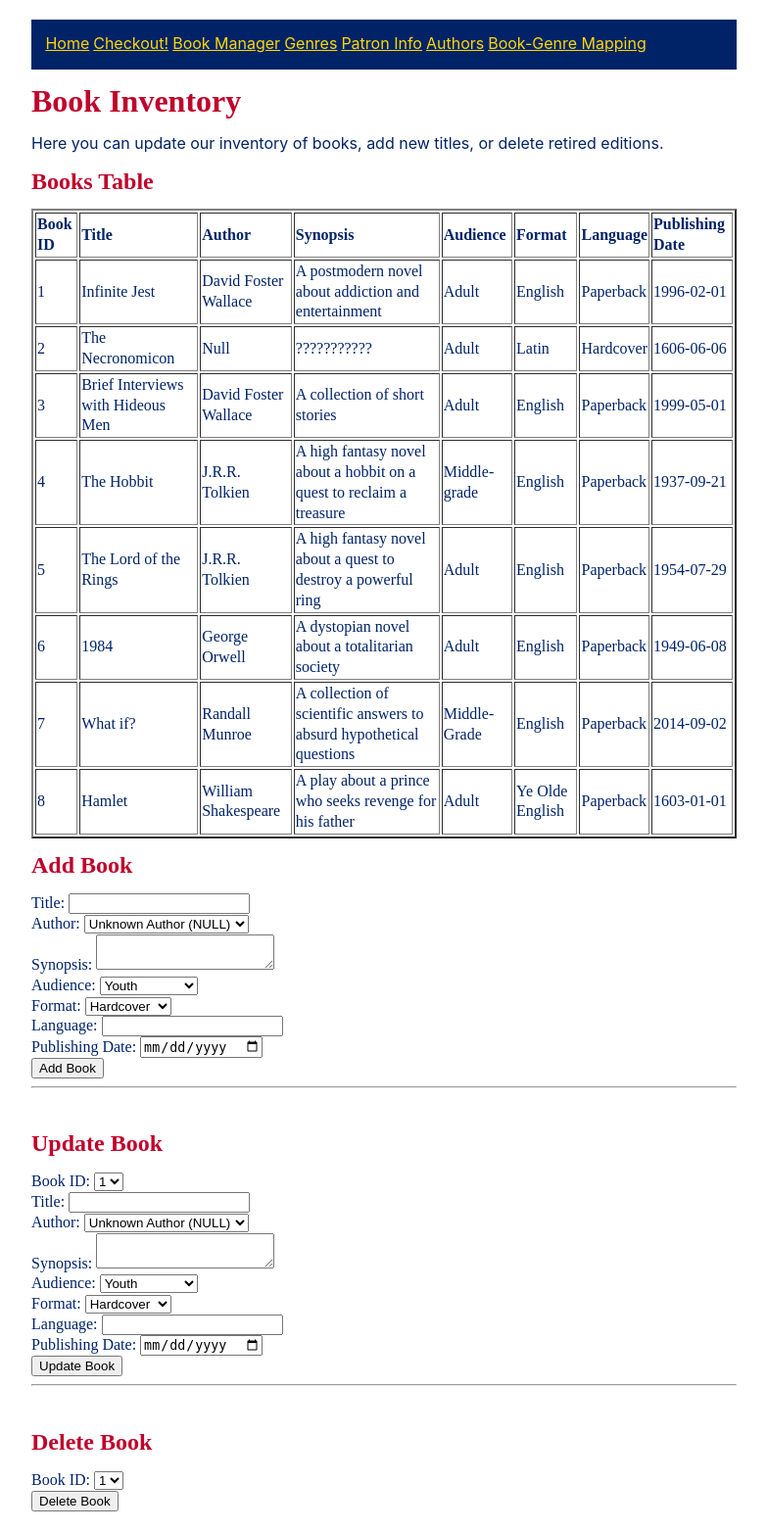
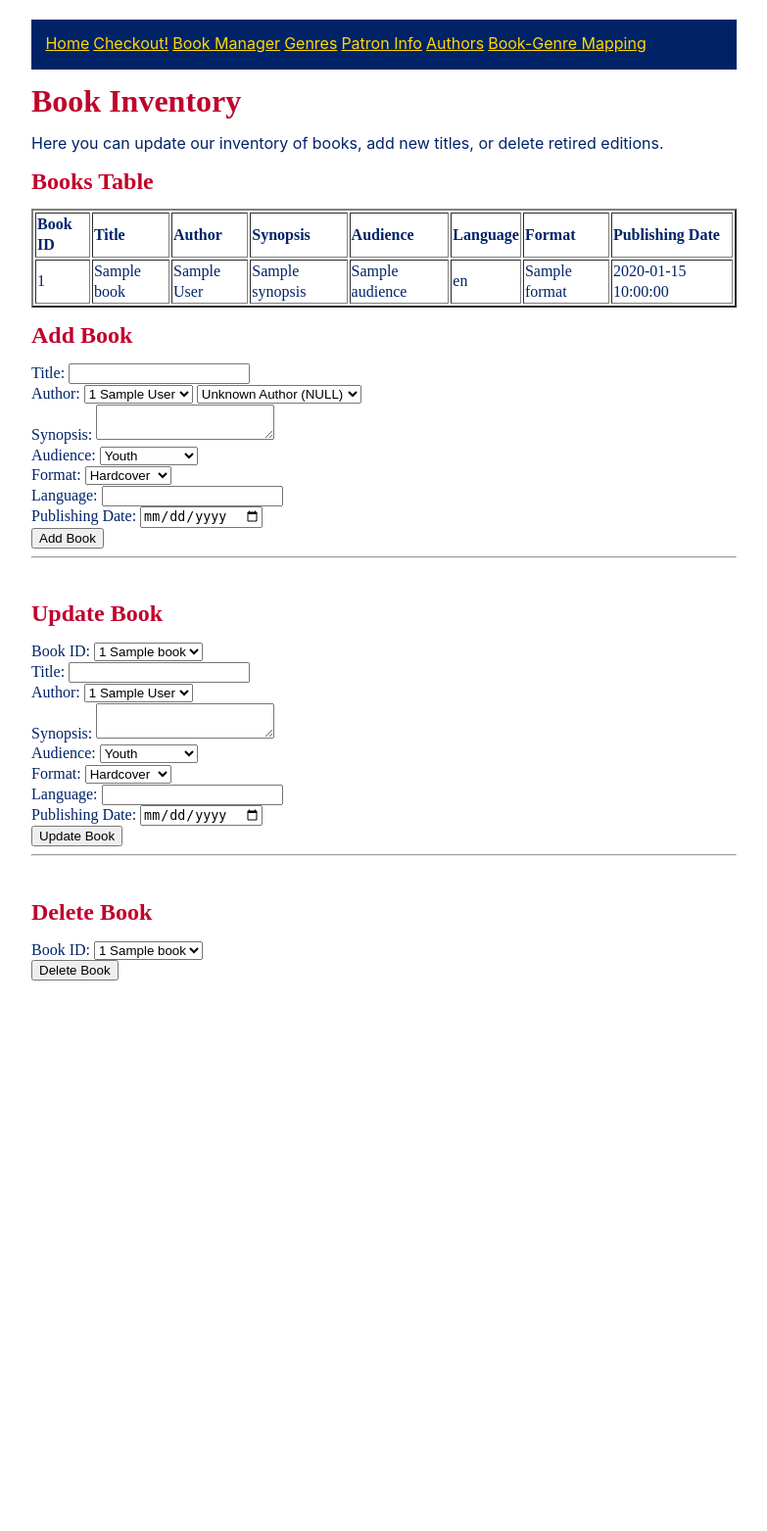
Before and after one commit to TLop503/cs340_term_project, a Flask app: template templates/books.html in a window 1280 px wide. Shown: the whole page at 98% size, without its empty margins (248-1031 px from the left). After the commit the page ends 1001 px from the top, so only its background shows below. Run offline with Flask 3, Linux system fonts and the light colour scheme; the template is opened without the code that fills it: most values are stand-ins (such as "Sample title", 1, 10 or a date in 2020); some libraries are stand-ins or nearby versions.

Commit message:
CRUD for Books. format & synopsis are now NOT NULL

```diff
--- a/app.py
+++ b/app.py
@@ -28,9 +28,109 @@ def home():
 def checkout():
     return render_template('checkout.html')
 
+# Books
 @app.route('/books')
 def books():
-    return render_template('books.html')
+    q = "SELECT book_ID, title, CONCAT(first_name, ' ', last_name) AS 'author',\
+        synopsis, audience, language, format, publishing_date FROM Books \
+        LEFT JOIN Authors ON Authors.author_ID = Books.author_ID"
+    c = mysql.connection.cursor()
+    c.execute(q)
+    results = c.fetchall()
+    return render_template('books.html', books=results)
+
+@app.route('/addBook', methods=['POST'])
+def add_book():
+    if request.method == 'POST':
+        author_ID = request.form['author_ID']
+        title = request.form['title']
+        synopsis = request.form['synopsis']
+        audience = request.form['audience']
+        format = request.form['format']
+        language = request.form['language']
+        publishing_date = request.form['publishing_date']
+        cur = mysql.connection.cursor()
+
+        # account for NULL author_ID, audience, publishing date
+        if author_ID == "" and audience == "" and publishing_date == "":
+            cur.execute("INSERT INTO Books (title, synopsis, format, language) VALUES (%s, %s, %s, %s);", (title, synopsis, format, language))
+        # account for NULL author_ID, audience
+        if author_ID == "" and audience == "":
+            cur.execute("INSERT INTO Books (title, synopsis, format, language, publishing_date) VALUES (%s, %s, %s, %s, %s);", (title, synopsis, format, language, publishing_date))
+        # account for NULL author_ID, publishing date
+        if author_ID == "" and publishing_date == "":
+            cur.execute("INSERT INTO Books (title, synopsis, audience, format, language) VALUES (%s, %s, %s, %s, %s);", (title, synopsis, audience, format, language))
+        # account for NULL audience, publishing date
+        if audience == "" and publishing_date == "":
+            cur.execute("INSERT INTO Books (author_ID, title, synopsis, format, language) VALUES (%s, %s, %s, %s, %s);", (author_ID, title, synopsis, format, language))
+        # account for NULL author_ID
+        if author_ID == "":
+            cur.execute("INSERT INTO Books (title, synopsis, audience, format, language, publishing_date) VALUES (%s, %s, %s, %s, %s, %s);", (title, synopsis, audience, format, language, publishing_date))
+        # account for NULL audience
+        if audience == "":
+            cur.execute("INSERT INTO Books (author_ID, title, synopsis, format, language, publishing_date) VALUES (%s, %s, %s, %s, %s, %s);", (author_ID, title, synopsis, format, language, publishing_date))
+        # account for NULL publishing date
+        if publishing_date == "":
+            cur.execute("INSERT INTO Books (author_ID, title, synopsis, audience, format, language) VALUES (%s, %s, %s, %s, %s, %s);", (author_ID, title, synopsis, audience, format, language))
+        # no NULL inputs
+        else:
+            cur.execute("INSERT INTO Books (author_ID, title, synopsis, audience, format, language, publishing_date) VALUES (%s, %s, %s, %s, %s, %s, %s);", (author_ID, title, synopsis, audience, format, language, publishing_date))
+
+        mysql.connection.commit()
+        cur.close()
+        return redirect(url_for('books'))
+
+@app.route('/editBook', methods=['POST'])
+def edit_book():
+    if request.method == 'POST':
+        book_ID = request.form['book_ID']
+        author_ID = request.form['author_ID']
+        title = request.form['title']
+        synopsis = request.form['synopsis']
+        audience = request.form['audience']
+        format = request.form['format']
+        language = request.form['language']
+        publishing_date = request.form['publishing_date']
+        cur = mysql.connection.cursor()
+
+        # account for NULL author_ID, audience, publishing date
+        if author_ID == "" and audience == "" and publishing_date == "":
+            cur.execute("UPDATE Books SET title=%s, synopsis=%s, format=%s, language=%s WHERE book_ID=%s;", (title, synopsis, format, language, book_ID))
+        # account for NULL author_ID, audience
+        if author_ID == "" and audience == "":
+            cur.execute("UPDATE Books SET title=%s, synopsis=%s, format=%s, language=%s, publishing_date=%s WHERE book_ID=%s;", (title, synopsis, format, language, publishing_date, book_ID))
+        # account for NULL author_ID, publishing date
+        if author_ID == "" and publishing_date == "":
+            cur.execute("UPDATE Books SET title=%s, synopsis=%s, audience=%s, format=%s, language=%s WHERE book_ID=%s;", (title, synopsis, audience, format, language, book_ID))
+        # account for NULL audience, publishing date
+        if audience == "" and publishing_date == "":
+            cur.execute("UPDATE Books SET author_ID=%s, title=%s, synopsis=%s, format=%s, language=%s WHERE book_ID=%s;", (author_ID, title, synopsis, format, language, book_ID))
+        # account for NULL author_ID
+        if author_ID == "":
+            cur.execute("UPDATE Books SET title=%s, synopsis=%s, audience=%s, format=%s, language=%s, publishing_date=%s WHERE book_ID=%s;", (title, synopsis, audience, format, language, publishing_date, book_ID))
+        # account for NULL audience
+        if audience == "":
+            cur.execute("UPDATE Books SET author_ID=%s, title=%s, synopsis=%s, format=%s, language=%s, publishing_date=%s WHERE book_ID=%s;", (author_ID, title, synopsis, format, language, publishing_date, book_ID))
+        # account for NULL publishing date
+        if publishing_date == "":
+            cur.execute("UPDATE Books SET author_ID=%s, title=%s, synopsis=%s, audience=%s, format=%s, language=%s WHERE book_ID=%s;", (author_ID, title, synopsis, audience, format, language, book_ID))
+        # no NULL inputs
+        else:
+            cur.execute("UPDATE Books SET author_ID=%s, title=%s, synopsis=%s, audience=%s, format=%s, language=%s, publishing_date=%s WHERE book_ID=%s;", (author_ID, title, synopsis, audience, format, language, publishing_date, book_ID))
+
+        mysql.connection.commit()
+        cur.close()
+        return redirect(url_for('books'))
+
+@app.route('/remBook', methods=['POST'])
+def rem_book():
+    if request.method == 'POST':
+        book_ID = request.form['book_ID']
+        cur = mysql.connection.cursor()
+        cur.execute("DELETE FROM Books WHERE book_ID=%s;", (book_ID))
+        mysql.connection.commit()
+        cur.close()
+    return redirect(url_for('books'))
 
 
 # Genres
--- a/sql/DDL.sql
+++ b/sql/DDL.sql
@@ -24,10 +24,10 @@ CREATE OR REPLACE TABLE Books (
     book_ID INT PRIMARY KEY NOT NULL AUTO_INCREMENT,
     title VARCHAR(255) NOT NULL,
     author_ID INT NULL,
-    synopsis TEXT,
+    synopsis TEXT NOT NULL,
     audience ENUM('Youth', 'Middle-grade', 'YA', 'Adult', 'Misc'),
     language VARCHAR(255) NOT NULL,
-    format ENUM('Hardcover', 'Paperback', 'Ebook', 'Audio', 'Large Print'),
+    format ENUM('Hardcover', 'Paperback', 'Ebook', 'Audio', 'Large Print') NOT NULL,
     publishing_date DATE,
     FOREIGN KEY (author_ID) REFERENCES Authors(author_ID) ON DELETE SET NULL ON UPDATE CASCADE
 );
--- a/templates/books.html
+++ b/templates/books.html
@@ -19,99 +19,36 @@
                     <th>Author</th>
                     <th>Synopsis</th>
                     <th>Audience</th>
+                    <th>Language</th>
                     <th>Format</th>
-                    <th>Language</th>
                     <th>Publishing Date</th>
                 </tr>
             </thead>
             <tbody>
+                {% for book in books %}
                 <tr>
-                    <td>1</td>
-                    <td>Infinite Jest</td>
-                    <td>David Foster Wallace</td>
-                    <td>A postmodern novel about addiction and entertainment</td>
-                    <td>Adult</td>
-                    <td>English</td>
-                    <td>Paperback</td>
-                    <td>1996-02-01</td>
+                    <td>{{ book.book_ID}}</td>
+                    <td>{{ book.title}}</td>
+                    <td>{{ book.author}}</td>
+                    <td>{{ book.synopsis}}</td>
+                    <td>{{ book.audience}}</td>
+                    <td>{{ book.language}}</td>
+                    <td>{{ book.format}}</td>
+                    <td>{{ book.publishing_date}}</td>
                 </tr>
-                <tr>
-                    <td>2</td>
-                    <td>The Necronomicon</td>
-                    <td>Null</td>
-                    <td>???????????</td>
-                    <td>Adult</td>
-                    <td>Latin</td>
-                    <td>Hardcover</td>
-                    <td>1606-06-06</td>
-                </tr>
-                <tr>
-                    <td>3</td>
-                    <td>Brief Interviews with Hideous Men</td>
-                    <td>David Foster Wallace</td>
-                    <td>A collection of short stories</td>
-                    <td>Adult</td>
-                    <td>English</td>
-                    <td>Paperback</td>
-                    <td>1999-05-01</td>
-                </tr>
-                <tr>
-                    <td>4</td>
-                    <td>The Hobbit</td>
-                    <td>J.R.R. Tolkien</td>
-                    <td>A high fantasy novel about a hobbit on a quest to reclaim a treasure</td>
-                    <td>Middle-grade</td>
-                    <td>English</td>
-                    <td>Paperback</td>
-                    <td>1937-09-21</td>
-                </tr>
-                <tr>
-                    <td>5</td>
-                    <td>The Lord of the Rings</td>
-                    <td>J.R.R. Tolkien</td>
-                    <td>A high fantasy novel about a quest to destroy a powerful ring</td>
-                    <td>Adult</td>
-                    <td>English</td>
-                    <td>Paperback</td>
-                    <td>1954-07-29</td>
-                </tr>
-                <tr>
-                    <td>6</td>
-                    <td>1984</td>
-                    <td>George Orwell</td>
-                    <td>A dystopian novel about a totalitarian society</td>
-                    <td>Adult</td>
-                    <td>English</td>
-                    <td>Paperback</td>
-                    <td>1949-06-08</td>
-                </tr>
-                <tr>
-                    <td>7</td>
-                    <td>What if?</td>
-                    <td>Randall Munroe</td>
-                    <td>A collection of scientific answers to absurd hypothetical questions</td>
-                    <td>Middle-Grade</td>
-                    <td>English</td>
-                    <td>Paperback</td>
-                    <td>2014-09-02</td>
-                </tr>
-                <tr>
-                    <td>8</td>
-                    <td>Hamlet</td>
-                    <td>William Shakespeare</td>
-                    <td>A play about a prince who seeks revenge for his father</td>
-                    <td>Adult</td>
-                    <td>Ye Olde English</td>
-                    <td>Paperback</td>
-                    <td>1603-01-01</td>
-                </tr>
+                {% endfor %}
             </tbody>
         </table>
 
         <h2>Add Book</h2>
-        <form method="post" action="#">
+        <form method="post" action="addBook">
             <label>Title: <input type="text" name="title" required></label><br>
             <label>Author:
+                <select name="author_ID">
+                    {% for author in authors %}
+                    <option value="{{ author.author_ID }}">{{ author.author_ID }} {{ author.first_name }} {{ author.last_name }}</option>
+                    {% endfor %}
+                </select>
                 <select name="author">
                     <option value="NULL">Unknown Author (NULL)</option>
                     <option value="1">Alice Smith</option>
@@ -120,7 +57,7 @@
                     <option value="4">Mallory Brown</option>
                 </select>
             </label><br>
-            <label>Synopsis: <textarea name="synopsis"></textarea></label><br>
+            <label>Synopsis: <textarea name="synopsis" required></textarea></label><br>
             <label>Audience:
                 <select name="audience">
                     <option value="Youth">Youth</option>
@@ -131,7 +68,7 @@
                 </select>
             </label><br>
             <label>Format:
-                <select name="format">
+                <select name="format" required>
                     <option value="Hardcover">Hardcover</option>
                     <option value="Paperback">Paperback</option>
                     <option value="Ebook">Ebook</option>
@@ -146,30 +83,23 @@
         <hr><br>
 
         <h2>Update Book</h2>
-        <form method="post" action="#">
+        <form method="post" action="editBook">
             <label>Book ID:
-                <select name="book_id">
-                    <option value="1">1</option>
-                    <option value="2">2</option>
-                    <option value="3">3</option>
-                    <option value="4">4</option>
-                    <option value="5">5</option>
-                    <option value="6">6</option>
-                    <option value="7">7</option>
-                    <option value="8">8</option>
+                <select name="book_ID">
+                    {% for book in books %}
+                    <option value="{{ book.book_ID }}">{{ book.book_ID }} {{ book.book_title }}</option>
+                    {% endfor %}
                 </select>
             </label><br>
             <label>Title: <input type="text" name="title"></label><br>
             <label>Author:
-                <select name="author">
-                    <option value="NULL">Unknown Author (NULL)</option>
-                    <option value="1">Alice Smith</option>
-                    <option value="2">Bob Jones</option>
-                    <option value="3">Eve Johnson</option>
-                    <option value="4">Mallory Brown</option>
+                <select name="author_ID">
+                    {% for author in authors %}
+                    <option value="{{ author.author_ID }}">{{ author.author_ID }} {{ author.first_name }} {{ author.last_name }}</option>
+                    {% endfor %}
                 </select>
             </label><br>
-            <label>Synopsis: <textarea name="synopsis"></textarea></label><br>
+            <label>Synopsis: <textarea name="synopsis" required></textarea></label><br>
             <label>Audience:
                 <select name="audience">
                     <option value="Youth">Youth</option>
@@ -180,7 +110,7 @@
                 </select>
             </label><br>
             <label>Format:
-                <select name="format">
+                <select name="format" required>
                     <option value="Hardcover">Hardcover</option>
                     <option value="Paperback">Paperback</option>
                     <option value="Ebook">Ebook</option>
@@ -196,17 +126,12 @@
 
 
         <h2>Delete Book</h2>
-        <form method="post" action="#">
+        <form method="post" action="remBook">
             <label>Book ID:
-                <select name="book_id">
-                    <option value="1">1</option>
-                    <option value="2">2</option>
-                    <option value="3">3</option>
-                    <option value="4">4</option>
-                    <option value="5">5</option>
-                    <option value="6">6</option>
-                    <option value="7">7</option>
-                    <option value="8">8</option>
+                <select name="book_ID">
+                    {% for book in books %}
+                    <option value="{{ book.book_ID }}">{{ book.book_ID }} {{ book.book_title }}</option>
+                    {% endfor %}
                 </select>
             </label><br>
             <button type="submit">Delete Book</button>
```
Also changed, not shown: README.md.
